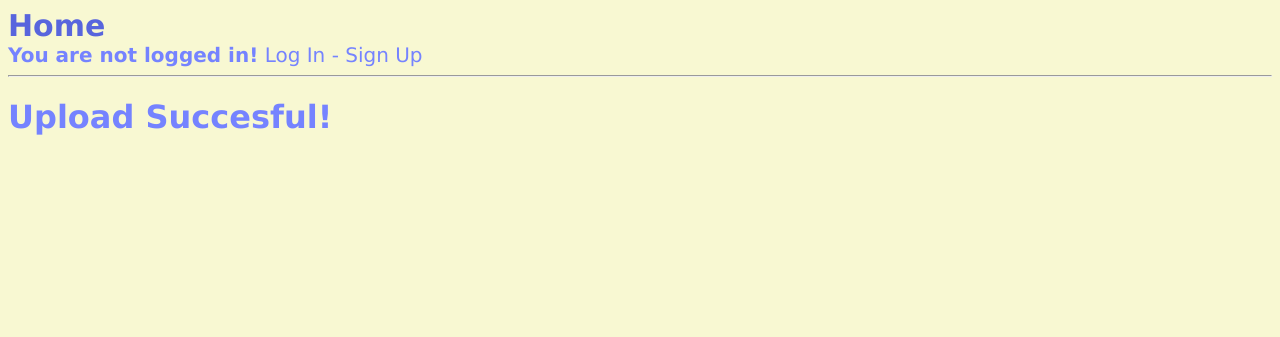
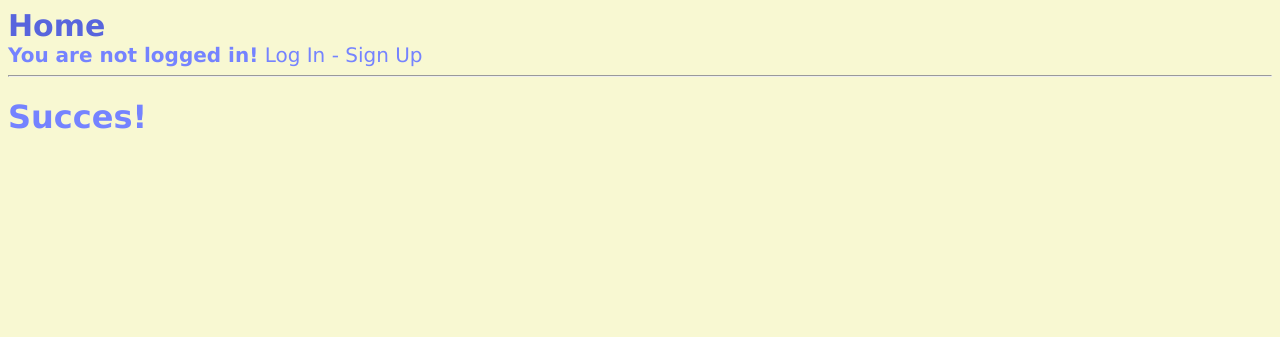
Before and after one commit to MagiMats/pdf_site, a Django app: page /books/succes in a window 1280 px wide. Shown: the top 337 px of the page. Run offline with Django 4.2, Linux system fonts and the light colour scheme; parts of the project's set-up code (start-up, migrations or seed data) failed here and were passed over.

Commit message:
Working uploads

```diff
--- a/books/views.py
+++ b/books/views.py
@@ -15,7 +15,7 @@ def AddBookView(request):
             file = form.cleaned_data['file']
             book = Book.objects.create(file = file, name=name, owner = CustomUser.objects.get(id=request.user.id))
 
-            return render(request, 'succes.html')
+            return render(request, 'succes.html', {'book': name})
         else:
             field_errors = [(field.label, field.errors) for field in form]
             print(field_errors)
--- a/templates/succes.html
+++ b/templates/succes.html
@@ -1,5 +1,8 @@
 {% extends 'base.html' %}
 
 {% block content %}
-<h1>Upload Succesful!</h1>
+    <h1>Succes!</h1>
+    {% if book %}
+    <div>You uploaded: {{book}}</div>
+    {% endif %}
 {% endblock content %}
--- a/users/views.py
+++ b/users/views.py
@@ -7,5 +7,5 @@ from .forms import CustomUserCreationForm
 # Create your views here.
 class SignUpView(CreateView):
     form_class = CustomUserCreationForm
-    success_url = reverse_lazy('login')
+    success_url = reverse_lazy('succes.html')
     template_name = 'signup.html'
```
Also changed, not shown: db.sqlite3.
